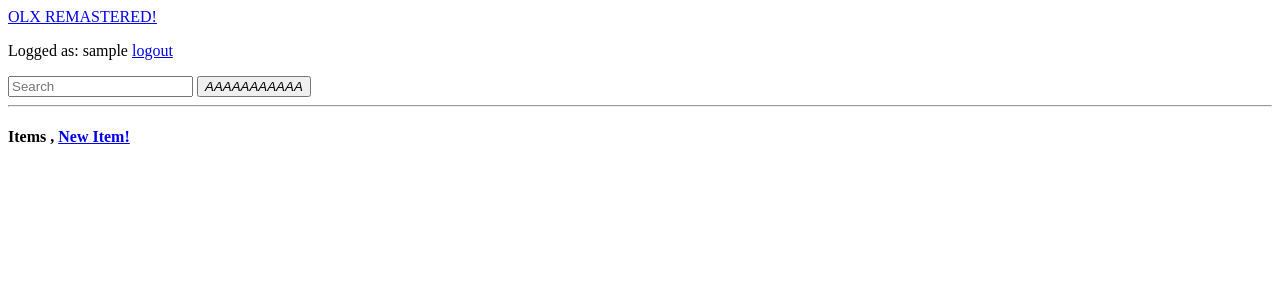
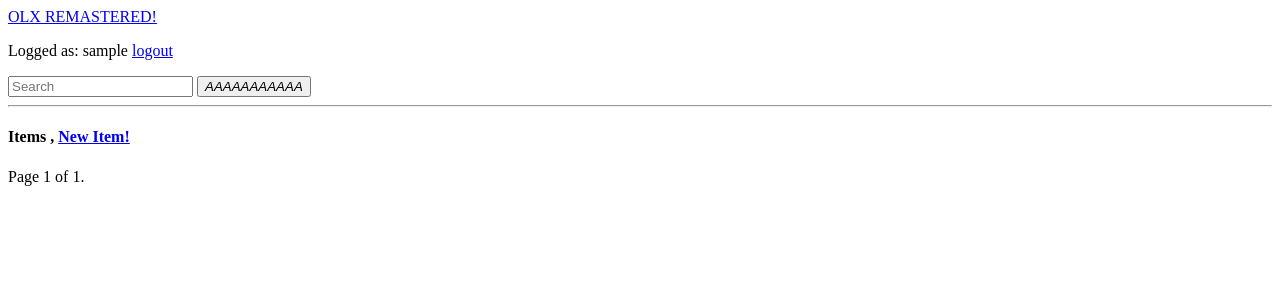
Before and after one commit to Jesyfox/olx_rem, a Django app: page / in a window 1280 px wide. Shown: the top 300 px of the page. Run offline with Django 3.2, Linux system fonts and the light colour scheme; the visitor is signed in with stand-in values (Sample User, id 1); data that the repository does not hold is empty.

Commit message:
feature: added page pagination to index view

```diff
--- a/olx_rem/classified_ads/forms.py
+++ b/olx_rem/classified_ads/forms.py
@@ -26,7 +26,6 @@
         return negotiable
 
 
-
 class ItemImageForm(ModelForm):
     class Meta:
         model = ItemImage
--- a/olx_rem/classified_ads/templates/base.html
+++ b/olx_rem/classified_ads/templates/base.html
@@ -22,7 +22,7 @@
         {% endif %}
     </div>
     <form id="searchform" action="{% url 'classified_ads:index' %}" method="get" accept-charset="utf-8">
-        <input class="searchfield" id="searchbox" name="search" type="text" placeholder="Search">
+        <input class="searchfield" id="searchbox" name="search" type="text" placeholder="Search" value="{{ search }}">
         <button class="searchbutton" type="submit">
             <i class="fa fa-search">AAAAAAAAAAA</i>
         </button>
--- a/olx_rem/classified_ads/templates/index.html
+++ b/olx_rem/classified_ads/templates/index.html
@@ -44,5 +44,23 @@
       </div>
     </div>
 
+    <div class="pagination">
+        <span class="step-links">
+            {% if items.has_previous %}
+                <a href="?{%if search%}search={{ search }}&{% endif%}page=">&laquo; first</a>
+                <a href="?{%if search%}search={{ search }}&{% endif%}page={{ items.previous_page_number }}">previous</a>
+            {% endif %}
+
+            <span class="current">
+                Page {{ items.number }} of {{ items.paginator.num_pages }}.
+            </span>
+
+            {% if items.has_next %}
+                <a href="?{%if search%}search={{ search }}&{% endif%}page={{ items.next_page_number }}">next</a>
+                <a href="?{%if search%}search={{ search }}&{% endif%}page={{ items.paginator.num_pages }}">last &raquo;</a>
+            {% endif %}
+        </span>
+    </div>
+
 
 {% endblock %}
--- a/olx_rem/classified_ads/views.py
+++ b/olx_rem/classified_ads/views.py
@@ -1,10 +1,12 @@
 from django.contrib.auth import authenticate, login, logout
 from django.contrib.auth.forms import UserCreationForm, AuthenticationForm
 from django.contrib.auth.mixins import LoginRequiredMixin
+from django.core.paginator import Paginator
 from django.db.models import Q
 from django.forms.models import modelformset_factory
 from django.http import Http404
-from django.shortcuts import render, get_object_or_404, get_list_or_404, redirect, HttpResponseRedirect
+from django.shortcuts import render, get_object_or_404, get_list_or_404, redirect, \
+                             HttpResponseRedirect, render_to_response
 from django.views.generic import View
 from django.views.generic.edit import DeleteView
 
@@ -190,11 +192,17 @@
         return query
 
     def get(self, request):
+
         if 'search' in request.GET:
             query_string = request.GET.get('search')
             entry_query = self.get_query(query_string, ['name', 'description'])
             items = Item.objects.filter(entry_query)
-            self.context.update(items=items)
+            self.context.update(items=items, search=query_string)
+
+        paginator = Paginator(self.context.get('items'), 2)  # Show 3 contacts per page
+        page = request.GET.get('page')
+        items = paginator.get_page(page)
+        self.context.update(items=items)
         return render(request, self.template_name, context=self.context)
 
 
```
